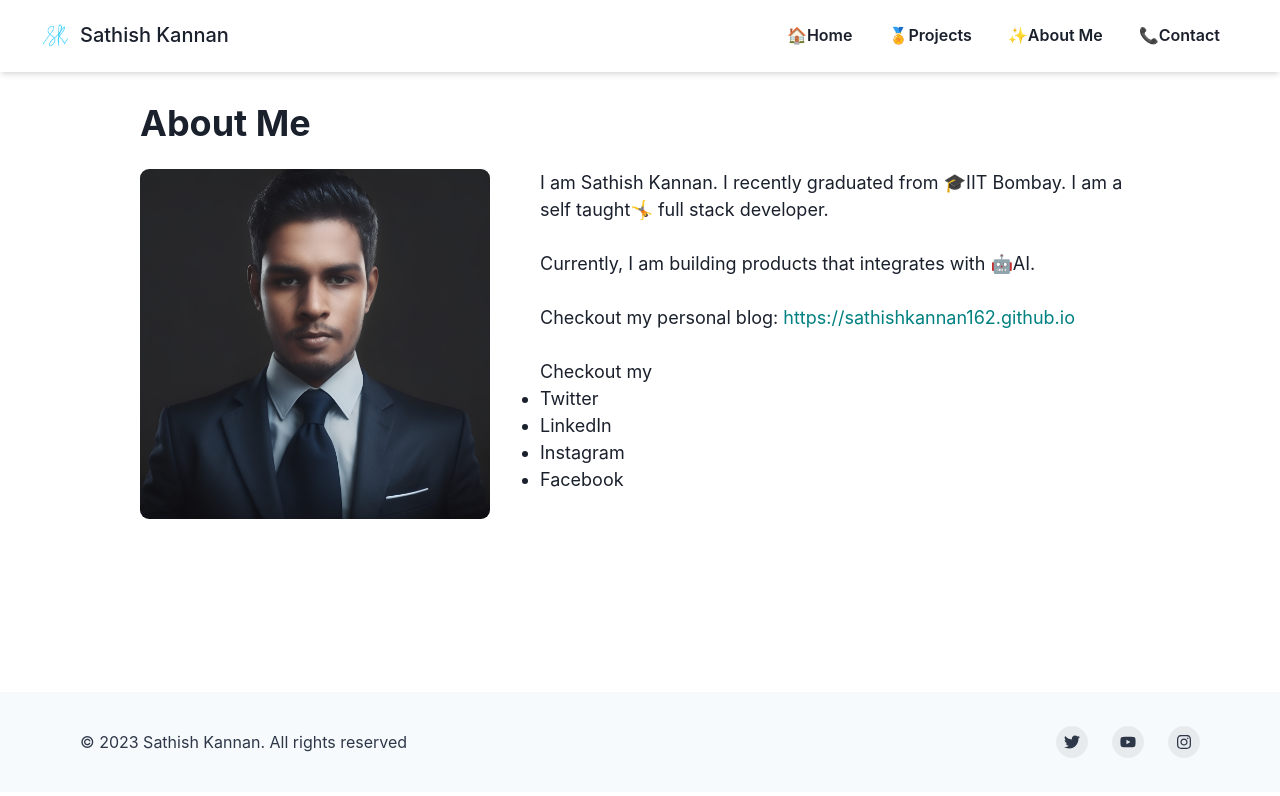
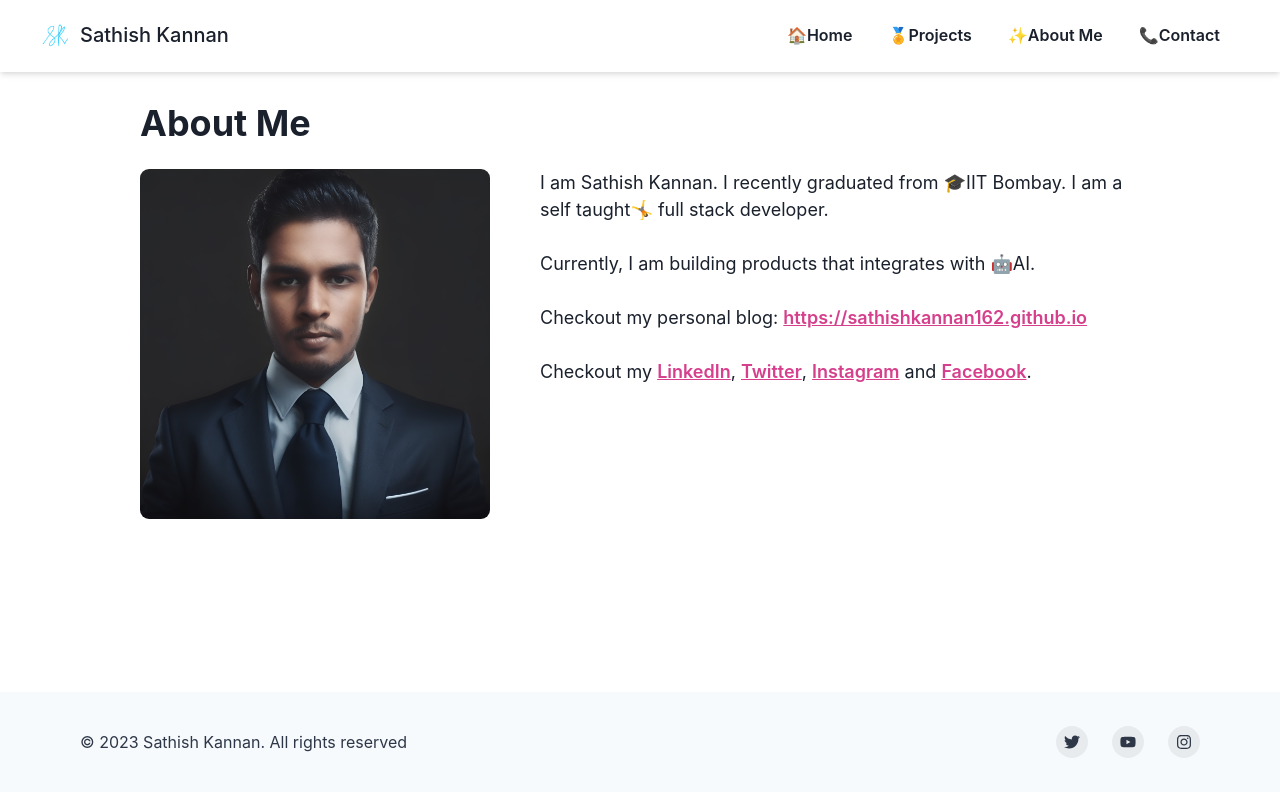
Before and after one commit to sathishkannan162/personal_portfolio_website, a React (Vite) app: page /about in a window 1280 px wide. Shown: the top 796 px of the page. Built offline with nearby package versions, Linux system fonts and the light colour scheme.

Commit message:
feat: add social links in about page

```diff
--- a/src/AboutPage.jsx
+++ b/src/AboutPage.jsx
@@ -1,6 +1,7 @@
 import { Heading, Text, Image, Box, Link } from '@chakra-ui/react';
 import PageContainer from './PageContainer';
 import myPhoto from './assets/my_photo.jpg';
+import StandardLink from './StandardLink';
 
 export default function AboutPage() {
   return (
@@ -20,19 +21,30 @@ export default function AboutPage() {
           <br />
           <br />
           Checkout my personal blog:{' '}
-          <Link href="https://sathishkannan162.github.io" color={'teal'}>
+          <StandardLink href="https://sathishkannan162.github.io">
+            {' '}
             https://sathishkannan162.github.io
-          </Link>
+          </StandardLink>
         </Text>
         <br />
         <Text>
-          Checkout my
-          <ul>
-            <li>Twitter</li>
-            <li>LinkedIn</li>
-            <li>Instagram</li>
-            <li>Facebook</li>
-          </ul>
+          Checkout my{' '}
+          <StandardLink href="https://www.linkedin.com/in/sathish-kannan-a48a39166/">
+            LinkedIn
+          </StandardLink>
+          ,{' '}
+          <StandardLink href="https://twitter.com/Sathish06030039">
+            Twitter
+          </StandardLink>
+          ,{' '}
+          <StandardLink href="https://www.instagram.com/satishkannan162/">
+            Instagram
+          </StandardLink>
+          {' '}and{' '}
+          <StandardLink href="https://www.facebook.com/sathishkannan.m.3">
+            Facebook
+          </StandardLink>
+          .
         </Text>
       </Text>
     </PageContainer>
--- /dev/null
+++ b/src/StandardLink.jsx
@@ -0,0 +1,10 @@
+import { Link, Text } from '@chakra-ui/react';
+export default function StandardLink({ href, children }) {
+  return (
+    <Link href={href} target="_blank" color={'pink.500'}>
+      <Text as="span" fontWeight={600} textDecor="underline">
+        {children}
+      </Text>
+    </Link>
+  );
+}
```
